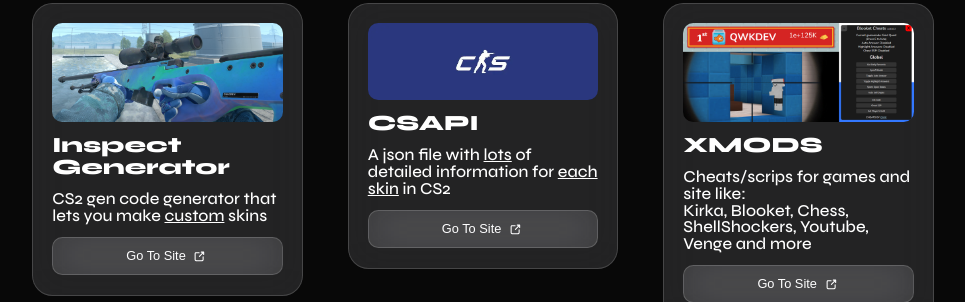
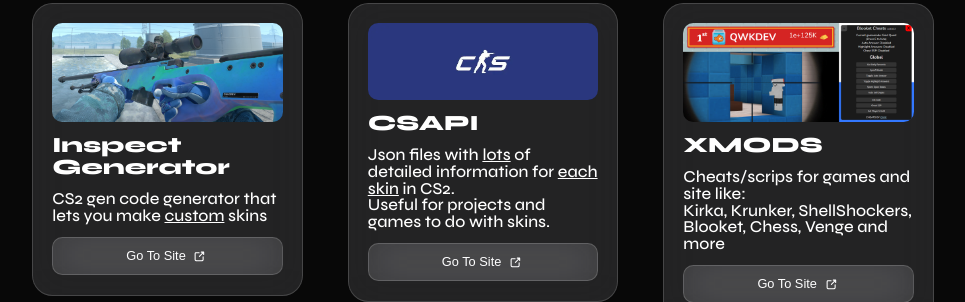
Before and after one commit to qwkdev/qwkdev.github.io, a plain HTML site: page index.html in a window 1280 px wide. Shown: the part 829-1131 px from the top of the page, without its empty margins (160-1125 px from the left). Drawn offline with nearby package versions, Linux system fonts and the light colour scheme.

Commit message:
Update index.html

```diff
--- a/index.html
+++ b/index.html
@@ -259,7 +259,7 @@
 				<div class="glass card">
 					<img src="https://github.com/qwkdev/qwkdev.github.io/blob/main/img/csapi.png?raw=true">
 					<h1>CSAPI</h1>
-					<h2>A json file with <u>lots</u> of  detailed information for <u>each skin</u> in CS2</h2>
+					<h2>Json files with <u>lots</u> of detailed information for <u>each skin</u> in CS2.<br>Useful for projects and games to do with skins.</h2>
 					<a href="https://github.com/qwkdev/csapi" target="_blank"><button class="glass"><p>Go To Site</p><svg viewBox="0 0 24 24" fill="none" xmlns="http://www.w3.org/2000/svg" stroke="#ffffff"><g id="SVGRepo_bgCarrier" stroke-width="0"></g><g id="SVGRepo_tracerCarrier" stroke-linecap="round" stroke-linejoin="round"></g><g id="SVGRepo_iconCarrier"> <path d="M20 4L12 12M20 4V8.5M20 4H15.5M19 12.5V16.8C19 17.9201 19 18.4802 18.782 18.908C18.5903 19.2843 18.2843 19.5903 17.908 19.782C17.4802 20 16.9201 20 15.8 20H7.2C6.0799 20 5.51984 20 5.09202 19.782C4.71569 19.5903 4.40973 19.2843 4.21799 18.908C4 18.4802 4 17.9201 4 16.8V8.2C4 7.0799 4 6.51984 4.21799 6.09202C4.40973 5.71569 4.71569 5.40973 5.09202 5.21799C5.51984 5 6.07989 5 7.2 5H11.5" stroke="#ffffff" stroke-width="2" stroke-linecap="round" stroke-linejoin="round"></path></g></svg></button></a>
 				</div>
 				<div class="glass card">
@@ -273,7 +273,7 @@
 				<div class="glass card">
 					<img src="https://github.com/qwkdev/qwkdev.github.io/blob/main/img/xmods.png?raw=true">
 					<h1>XMODS</h1>
-					<h2>Cheats/scrips for games and site like:<br>Kirka, Blooket, Chess, ShellShockers, Youtube, Venge and more</h2>
+					<h2>Cheats/scrips for games and site like:<br>Kirka, Krunker, ShellShockers, Blooket, Chess, Venge and more</h2>
 					<a href="/x" target="_blank"><button class="glass"><p>Go To Site</p><svg viewBox="0 0 24 24" fill="none" xmlns="http://www.w3.org/2000/svg" stroke="#ffffff"><g id="SVGRepo_bgCarrier" stroke-width="0"></g><g id="SVGRepo_tracerCarrier" stroke-linecap="round" stroke-linejoin="round"></g><g id="SVGRepo_iconCarrier"> <path d="M20 4L12 12M20 4V8.5M20 4H15.5M19 12.5V16.8C19 17.9201 19 18.4802 18.782 18.908C18.5903 19.2843 18.2843 19.5903 17.908 19.782C17.4802 20 16.9201 20 15.8 20H7.2C6.0799 20 5.51984 20 5.09202 19.782C4.71569 19.5903 4.40973 19.2843 4.21799 18.908C4 18.4802 4 17.9201 4 16.8V8.2C4 7.0799 4 6.51984 4.21799 6.09202C4.40973 5.71569 4.71569 5.40973 5.09202 5.21799C5.51984 5 6.07989 5 7.2 5H11.5" stroke="#ffffff" stroke-width="2" stroke-linecap="round" stroke-linejoin="round"></path></g></svg></button></a>
 				</div>
 			</div>
```
